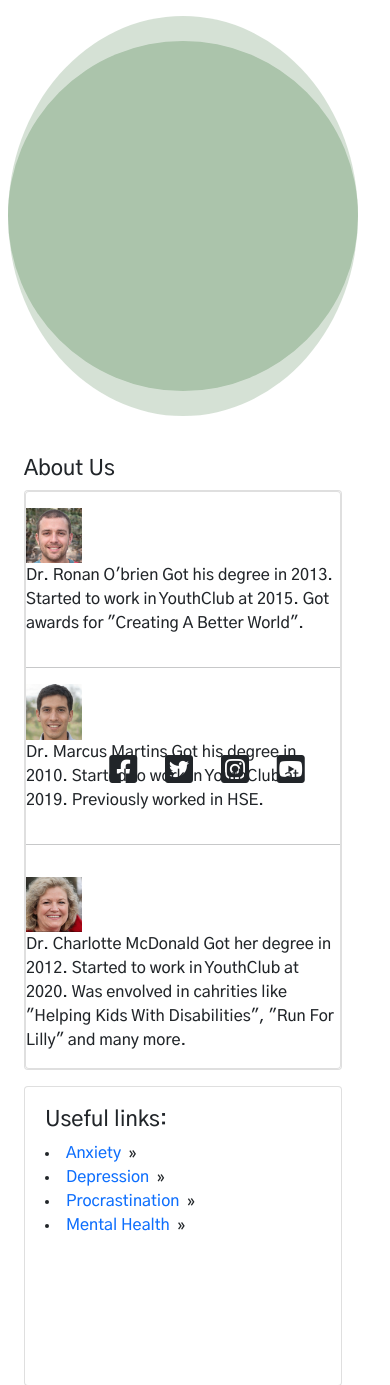
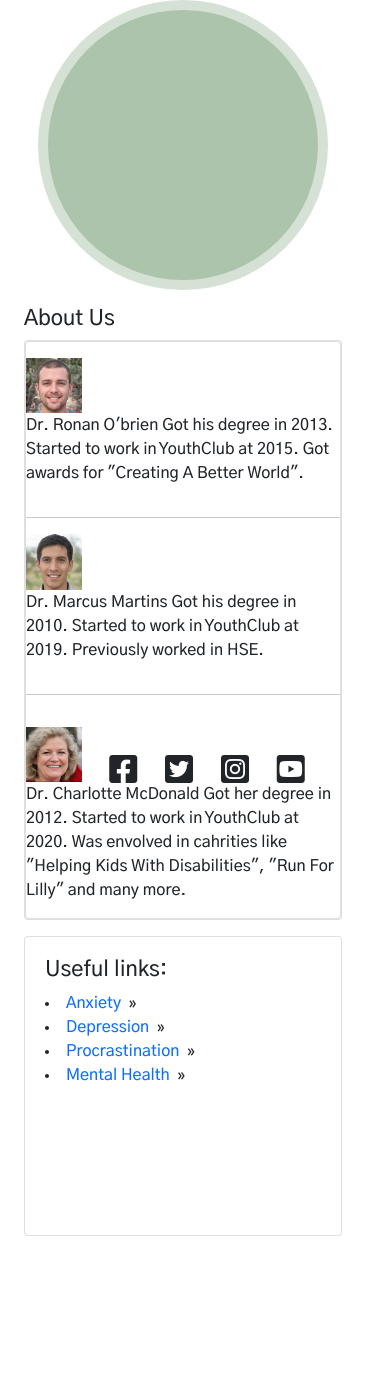
Before and after one commit to gretazas/inspa, a Django app: page /team/ in a window 390 px wide. Shown: the part 56-1441 px from the top of the page. After the commit the page ends 1292 px from the top, so only its background shows below. Run offline with Django 4.2, Linux system fonts and the light colour scheme; some libraries are stand-ins or nearby versions.

Commit message:
Change team.html page layout for nice responsive design

```diff
--- a/Inspa/settings.py
+++ b/Inspa/settings.py
@@ -28,7 +28,7 @@
 SECRET_KEY = os.environ.get("SECRET_KEY")
 
 # SECURITY WARNING: don't run with debug turned on in production!
-DEBUG = False
+DEBUG = True
 
 ALLOWED_HOSTS = ['inspasite.herokuapp.com', 'localhost']
 CSRF_TRUSTED_ORIGINS = [
--- a/static/css/style.css
+++ b/static/css/style.css
@@ -543,6 +543,17 @@
 }
 
 @media only screen and (max-width: 575px){
+/*  Contact page circles */
+    #circle-innerSignIn {
+        height: 270px;
+        width: 270px;
+    }
+
+    #circle-outerSignIn {
+        height: 290px;
+        width: 290px;
+    }
+
     footer {
         position: absolute;
         padding: 0;
--- a/templates/team.html
+++ b/templates/team.html
@@ -9,7 +9,7 @@
 {% block content %}
 
 <div class="container-fluid row h-100">
-  <div class="d-flex align-items-center justify-content-center col-md-7  mb-4 mt-3">
+  <div class="d-flex align-items-center justify-content-center col-12">
     <div class="d-flex align-items-center justify-content-center" id="circle-outerSignIn">
       <div id="circle-innerSignIn">
       </div>
@@ -17,12 +17,12 @@
   </div>
 
 
-  <div class="col-md-5 mb-4 mt-3">
+  <div class=" col-12 mb-4 mt-3">
     <h4>About Us</h4>
     <div class="card" id="about_us">
-      <div class="card col-md-12">
+      <div class="card col-md-12  col-lg-8">
         <span class="row">
-            <img class="col-md-2 col-1 col-sm-1 col-sm-2 mt-3 img" src="{% static 'images/staff/doctorpic.jpeg' %}" alt="Picture of the doctor">
+            <img class="col-1 mt-3 img" src="{% static 'images/staff/doctorpic.jpeg' %}" alt="Picture of the doctor">
             <p class="col-md-8">
                 Dr. Ronan O'brien
                 Got his degree in 2013. Started to work in YouthClub at 2015. Got awards for "Creating A Better World".
@@ -30,7 +30,7 @@
         </span>
       <hr>
       <span class="row">
-        <img class="col-md-2 col-1 col-sm-1 img" src="{% static 'images/staff/drpi.jpeg' %}" alt="Picture of the doctor">
+        <img class="col-1 img" src="{% static 'images/staff/drpi.jpeg' %}" alt="Picture of the doctor">
         <p class="col-md-8">
            Dr. Marcus Martins
            Got his degree in 2010. Started to work in YouthClub at 2019. Previously worked in HSE.
@@ -38,7 +38,7 @@
     </span>
       <hr>
       <span class="row">
-        <img class="col-md-2 col-1 col-sm-1 mt-3 img img-responsive" src="{% static 'images/staff/docpic.jpeg' %}" alt="Picture of the doctor">
+        <img class="col-1 mt-3 img img-responsive" src="{% static 'images/staff/docpic.jpeg' %}" alt="Picture of the doctor">
         <p class="col-md-8">
             Dr. Charlotte McDonald
             Got her degree in 2012. Started to work in YouthClub at 2020. Was envolved in cahrities like "Helping Kids With Disabilities", "Run For Lilly" and many more.
```
Also changed, not shown: README.md.
